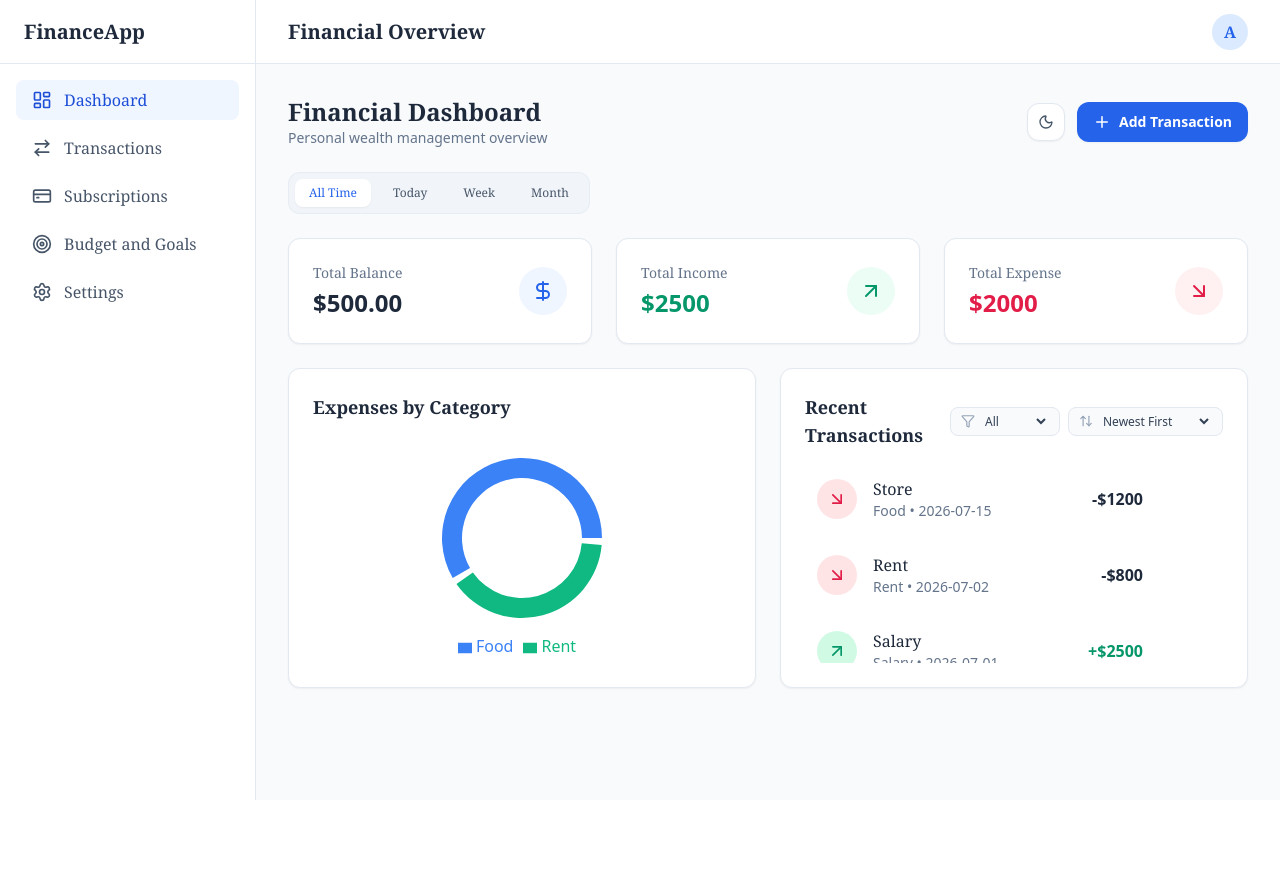
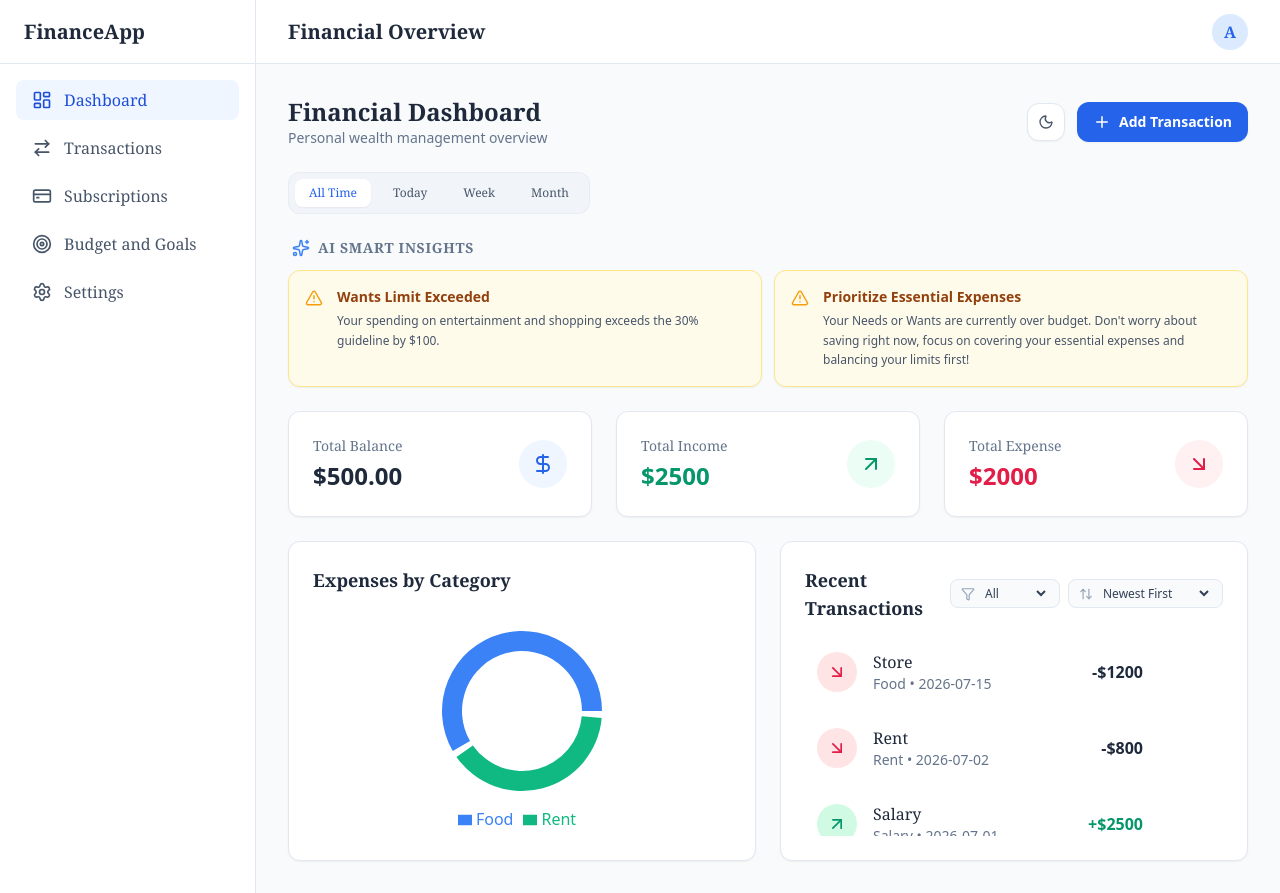
Before and after one commit to ga1ssaa/finance-dashboard, a React (Vite) app: page / in a window 1280 px wide. Before the commit the page ends 800 px from the top, so only its background shows below. Built offline with nearby package versions, Linux system fonts and the light colour scheme.

Commit message:
Added rule-based AI smart insights with budget priority logic

```diff
--- a/src/App.tsx
+++ b/src/App.tsx
@@ -17,6 +17,8 @@ import SettingsPage from "./pages/SettingsPage";
 import useTheme from "./hooks/useTheme";
 import useTransactions from "./hooks/useTransactions";
 import { useBudget } from "./hooks/useBudget";
+import { useInsights } from "./hooks/useInsights";
+import SmartInsights from "./features/dashboard/SmartInsights";
 import type { TimeRange } from "./hooks/useTransactions";
 import useSubscriptions from "./hooks/useSubscriptions";
 import { Plus, Moon, Sun } from "lucide-react";
@@ -48,6 +50,11 @@ function App() {
 
     const {monthlyIncome, setMonthlyIncome, spentData} = useBudget();
     const [isBudgetModalOpen, setIsBudgetModalOpen] = useState(false);
+    const {insights} = useInsights({
+        monthlyIncome,
+        spentData,
+        transactions: filteredTransactions,
+    });
 
     return (
         <DashboardLayout>
@@ -103,6 +110,9 @@ function App() {
                         </button>
                     ))}
                 </div>
+
+                {/* AI - advisor */}
+                <SmartInsights insights = {insights} />
 
                 {/* Summary Cards Overview */}
                 <SummaryCards transactions={filteredTransactions} />
--- /dev/null
+++ b/src/features/dashboard/SmartInsights.tsx
@@ -0,0 +1,78 @@
+
+import { AlertTriangle, CheckCircle2, Info, Lightbulb, Sparkles } from "lucide-react";
+import type { Insight } from "../../hooks/useInsights";
+
+interface SmartInsightsProps {
+    insights: Insight[];
+};
+
+function SmartInsights({insights}: SmartInsightsProps){
+
+    if(insights.length === 0) return null;
+
+    const getStyle = (type: Insight["type"]) => {
+        switch(type){
+            case "warning":
+                return {
+                    bg: "bg-amber-50 dark:bg-amber-500/10 border-amber-200 dark:border-amber-500/30",
+                    text: "text-amber-800 dark:text-amber-300",
+                    icon: <AlertTriangle className="text-amber-500 shrink-0 mt-0.5" size={18}/>
+                }
+
+            case "success":
+                return {
+                    bg: "bg-emerald-50 dark:bg-emerald-500/10 border-emerald-200 dark:border-emerald-500/30",
+                    text: "text-emerald-800 dark:text-emerald-300",
+                    icon: <CheckCircle2 className="text-emerald-500 shrink-0 mt-0.5" size={18}/>
+                }
+
+            case "tip":
+                return {
+                    bg: "bg-blue-50 dark:bg-blue-500/10 border-blue-200 dark:border-blue-500/30",
+                    text: "text-blue-800 dark:text-blue-300",
+                    icon: <Lightbulb className="text-blue-500 shrink-0 mt-0.5" size={18}/>
+                }
+
+            case "info":
+            default:
+                return {
+                    bg: "bg-purple-50 dark:bg-purple-500/10 border-purple-200 dark:border-purple-500/30",
+                    text: "text-purple-800 dark:text-purple-300",
+                    icon: <Info className="text-purple-500 shrink-0 mt-0.5" size={18}/>
+                };
+        }
+    }
+    return(
+        <div className="space-y-3">
+            <div className="flex items-center gap-2 px-1">
+                <Sparkles className="text-blue-500" size={18}/>
+                <h3 className="font-serif font-bold text-sm uppercase tracking-wider text-slate-500 dark:text-slate-400">
+                    AI Smart Insights
+                </h3>
+            </div>
+
+            <div className="grid grid-cols-1 md:grid-cols-2 gap-3">
+                {insights.map((item) => {
+                    const style = getStyle(item.type);
+                    return(
+                        <div
+                            key = {item.id}
+                            className={`p-4 rounded-xl border flex gap-3.5 transition-colors shadow-sm ${style.bg}`}
+                        >
+                            {style.icon}
+                            <div className="space-y-1 ">
+                                <h4 className={`font-bold text-sm ${style.text}`}>
+                                    {item.title}
+                                </h4>
+                                <p className="text-xs text-slate-600 dark:text-slate-300 leading-relaxed">
+                                    {item.message}
+                                </p>
+                            </div>
+                        </div>
+                    );
+                })}
+            </div>
+        </div>
+    );
+}
+export default SmartInsights
--- /dev/null
+++ b/src/hooks/useInsights.ts
@@ -0,0 +1,113 @@
+import { useMemo } from "react";
+
+export interface Insight {
+    id: string;
+    type: "warning" | "success" | "tip" | "info";
+    title: string;
+    message: string;
+}
+
+interface UseInsightsProps {
+    monthlyIncome: number;
+    spentData: {
+        needs: number
+        wants: number
+        savings: number
+    };
+    transactions?: Array<{
+        id?: string | number;
+        amount: number;
+        category?: string;
+        type?: string
+    }>;
+}
+
+export function useInsights({monthlyIncome, spentData, transactions = []}: UseInsightsProps){
+    const insights = useMemo<Insight[]>(() => {
+        const results: Insight[] = [];
+        const totalSpent = spentData.needs + spentData.wants;
+
+        // 50/30/20 rule
+        const needsLimit = monthlyIncome * 0.5;
+        const wantsLimit = monthlyIncome * 0.3;
+        const savingsTarget = monthlyIncome * 0.2;
+
+
+        const isNeedsOver = spentData.needs > needsLimit;
+        const isWantsOver = spentData.wants > wantsLimit;
+        const hasExpenseProblems = isNeedsOver || isWantsOver || (totalSpent > monthlyIncome * 0.8);
+
+        // Critical Zone (>90%)
+        if (totalSpent >= monthlyIncome * 0.9 && monthlyIncome > 0) {
+            results.push({
+                id: "budget-danger",
+                type: "warning",
+                title: "Critical Budget Alert",
+                message: `You've spent over ${((totalSpent / monthlyIncome) * 100).toFixed(0)}% of your monthly income. Consider holding off on non-essential purchases.`,
+            })
+        }
+
+        // Warning Alert (80%-90%)
+        else if(totalSpent >= monthlyIncome * 0.8 && monthlyIncome > 0){
+            results.push({
+                id: "budget-warning",
+                type: "warning",
+                title: "Approaching Budget Limit",
+                message: "You've used over 80% of your total budget. Keep an eye on your remaining expenses this month.",
+            });
+        };
+
+        // Wants - 30
+        if (isWantsOver && monthlyIncome > 0) {
+            const overspent = spentData.wants - wantsLimit;
+            results.push({
+                id: "wants-overspend",
+                type: "warning",
+                title: "Wants Limit Exceeded",
+                message: `Your spending on entertainment and shopping exceeds the 30% guideline by $${overspent.toFixed(0)}.`,
+            });
+        };
+
+        if (hasExpenseProblems && monthlyIncome > 0){
+            results.push({
+                id: "savings-hold",
+                type: "warning",
+                title: "Prioritize Essential Expenses",
+                message: "Your Needs or Wants are currently over budget. Don't worry about saving right now, focus on covering your essential expenses and balancing your limits first!",
+            });
+        }
+
+        // Savings - 20
+        else if (spentData.savings >= savingsTarget && monthlyIncome > 0){
+            results.push({
+                id: "savings-success",
+                type: "success",
+                title: "Savings Goal Reached! 🎉",
+                message: `You've saved $${spentData.savings.toFixed(0)}, hitting your 20% target under the 50/30/20 rule. Great job!`,
+            });
+        }
+
+        else if (monthlyIncome > 0){
+            const remainingToSave = savingsTarget - spentData.savings;
+                results.push({
+                id: "savings-tip",
+                type: "tip",
+                title: "Savings Target Tip",
+                message: `Save an additional $${remainingToSave.toFixed(0)} to reach your 20% financial goal for this month.`,
+            });
+        }
+
+        if (transactions.length === 0) {
+        results.push({
+                id: "no-transactions",
+                type: "info",
+                title: "Start Tracking Your Spending",
+                message: "Add your recent transactions to unlock personalized spending habits and AI analysis.",
+            });
+        };
+
+        return results
+    }, [monthlyIncome, spentData, transactions]);
+
+    return {insights}
+}
```
